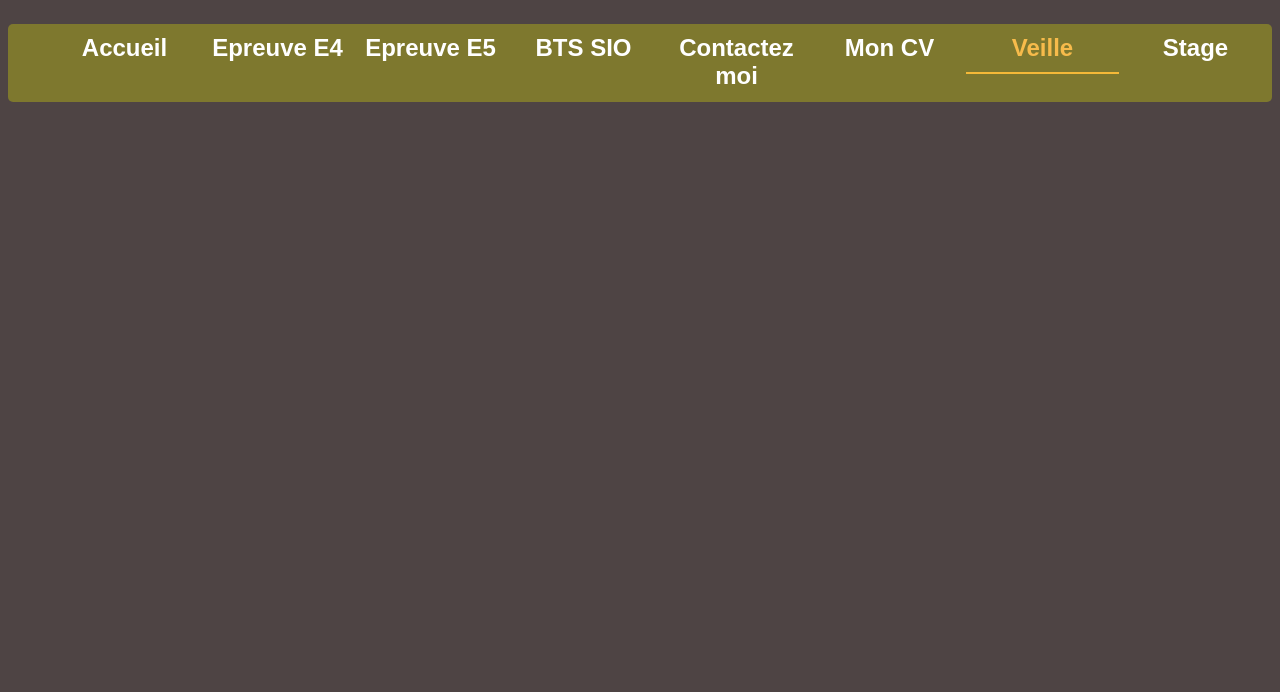
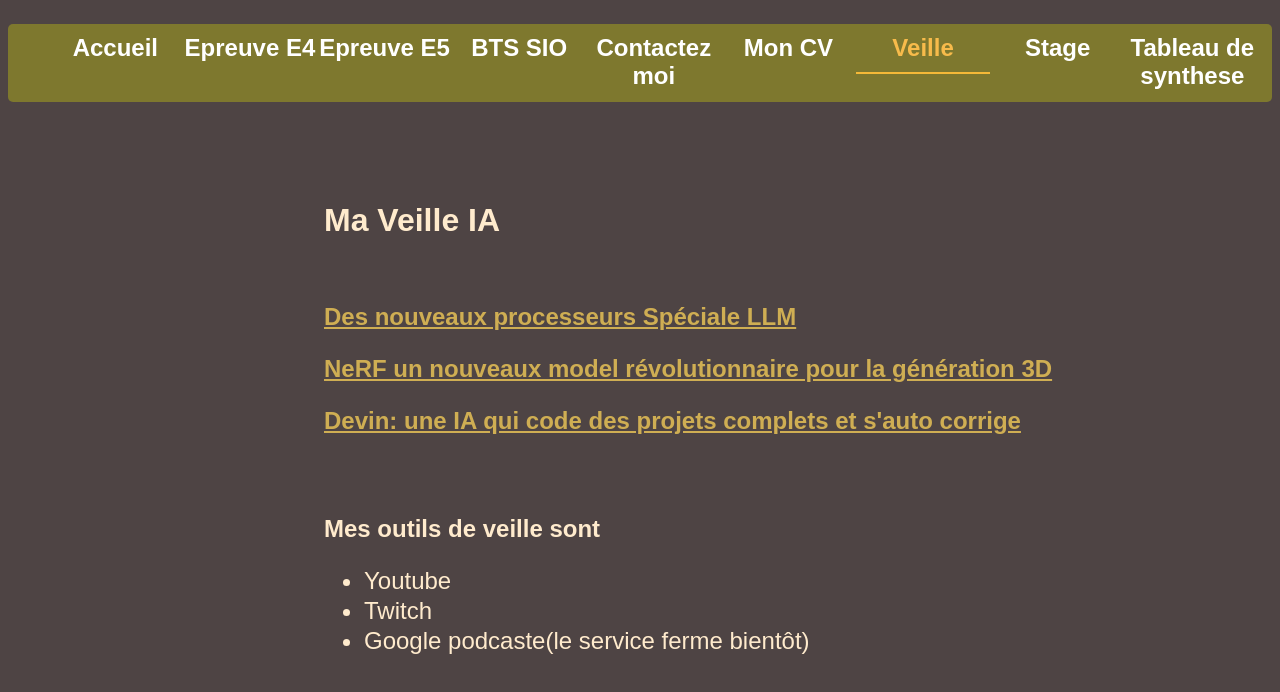
Before and after one commit to whoamitty/whoamitty.github.io, a plain HTML site: page alexander_tyreseportfolio/veille.html in a window 1280 px wide. Drawn offline with Linux system fonts and the light colour scheme.

Commit message:
Added CV, and veille

```diff
--- a/alexander_tyreseportfolio/css/style.css
+++ b/alexander_tyreseportfolio/css/style.css
@@ -16,7 +16,7 @@
 
 
 
-    ul, pre{
+    p, ul, pre{
         font-size:150%;
     }
 
@@ -37,7 +37,7 @@
 
     nav li{
         float: left;
-        width: 12.5%;/*100% divisé par le nombre d'éléments de menu*/
+        width: 11%;/*100% divisé par le nombre d'éléments de menu*/
         text-align: center;/*Centre le texte dans les éléments de menu*/
 
     }
@@ -74,7 +74,6 @@
 
     nav   a:hover{
         color: rgb(236, 167, 39);
-        border-bottom: 2px solid rgb(253, 202, 92);
     }
 
     .active{
--- a/alexander_tyreseportfolio/veille.html
+++ b/alexander_tyreseportfolio/veille.html
@@ -26,12 +26,34 @@
             <li><a href="moncv.html">Mon CV</a></li>
             <li><a class="active"  href="veille.html">Veille</a></li>
             <li><a href="stage.html">Stage</a></li>
+            <li><a  href="tableau_synthese.html">Tableau de synthese</a></li>
+
+
 
         </ul>
     </nav>
 
 
+    <div class="conteneur">
+    <h1>Ma Veille IA</h1>
 
+    <p><a target="_blank" href="https://www.youtube.com/watch?v=fvWZ2kjTo-Q">Des nouveaux processeurs Spéciale LLM</a></p>
+
+    <p><a target="_blank" href="https://www.youtube.com/watch?v=5Vo4fSnH-VQ">NeRF un nouveaux model révolutionnaire pour la génération 3D</a></p>
+
+
+    <p><a target="_blank" href="https://www.youtube.com/watch?v=gRxPDlLeAMw">Devin: une IA qui code des projets complets et s'auto corrige</a></p>
+
+    <br><br>
+
+    <h2>Mes outils de veille sont</h2>
+    <ul>
+        <li>Youtube</li>
+        <li>Twitch</li>
+        <li>Google podcaste(le service ferme bientôt)</li>
+    </ul>
+
+</div>
 </body>
 
 </html>
```
Also changed, not shown: alexander_tyreseportfolio/contactezmoi.html (+2 -0 lines), alexander_tyreseportfolio/epreuvee4.html (+2 -0 lines), alexander_tyreseportfolio/epreuvee5.html (+1 -1 lines), alexander_tyreseportfolio/index.html (+1 -1 lines), alexander_tyreseportfolio/moncv.html (+8 -0 lines), alexander_tyreseportfolio/presentationbtssio.html (+1 -1 lines), alexander_tyreseportfolio/stage.html (+4 -0 lines), alexander_tyreseportfolio/tableau_synthese.html (+1 -1 lines), 1 other file.
